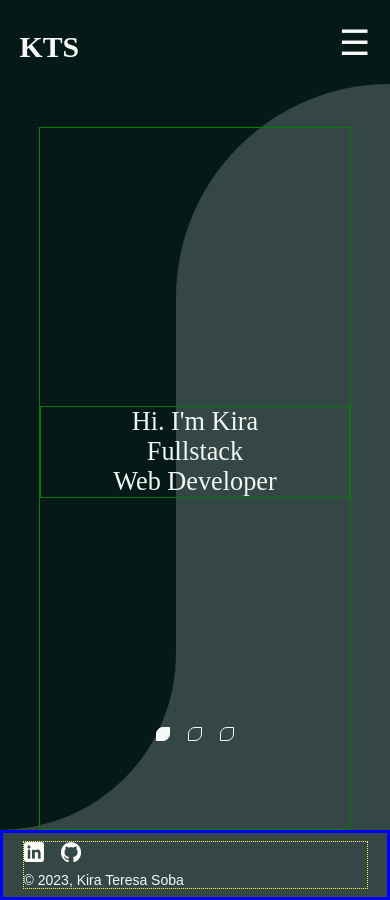
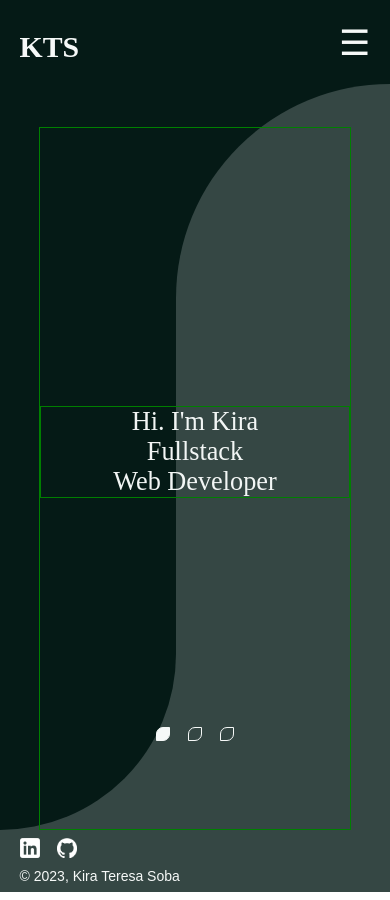
Before and after one commit to KiraTeresa/Portfolio, a React (Create React App) app: page / in a window 390 px wide. Built offline with nearby package versions, Linux system fonts and the light colour scheme; a web font is replaced by a local one.

Commit message:
Adjust responsive design for nav

```diff
--- a/src/components/Footer/footer.scss
+++ b/src/components/Footer/footer.scss
@@ -4,14 +4,12 @@ footer {
     width: 100%;
     color: #F6F9F8;
     background-color: #354744;
-    border: blue solid 3px;
 
     .footer-wrapper {
         height: fit-content;
         width: 100%;
         display: flex;
         justify-content: space-between;
-        border: yellow dotted 1px;
 
         div {
             display: flex;
@@ -24,13 +22,10 @@ footer {
             }
 
             &.social-media {
-                // background-color: pink;
-
                 a {
                     display: flex;
 
                     img {
-                        // border: blue solid 3px;
                         width: 20px;
                         height: 20px;
                     }
@@ -39,45 +34,10 @@ footer {
         }
     }
 
-    // @media (max-width: 1024px) {
-    //     .footer-wrapper {
-
-    //         span {
-    //             display: none;
-    //         }
-
-    //         img {
-    //             display: block;
-    //             width: 1.3rem;
-    //         }
-    //     }
-    // }
-
-    // @media (max-width: 768px) {
-    //     padding: 20px;
-    //     height: fit-content;
-
-    //     .footer-wrapper {
-    //         div {
-    //             flex-direction: column;
-    //             gap: .5rem;
-    //             align-items: flex-end;
-    //         }
-    //     }
-    // }
-
     @media (max-width: 480px) {
         .footer-wrapper {
             flex-direction: column;
             gap: 10px;
-
-            // div {
-            //     align-items: flex-start;
-
-            //     &.social-media {
-            //         flex-direction: row;
-            //     }
-            // }
         }
     }
 }
--- a/src/components/Navbar/navbar.scss
+++ b/src/components/Navbar/navbar.scss
@@ -19,7 +19,6 @@ nav {
         align-self: center;
         justify-content: flex-end;
         font-size: 2rem;
-        width: 10rem;
 
         &:hover {
             cursor: pointer;
```
